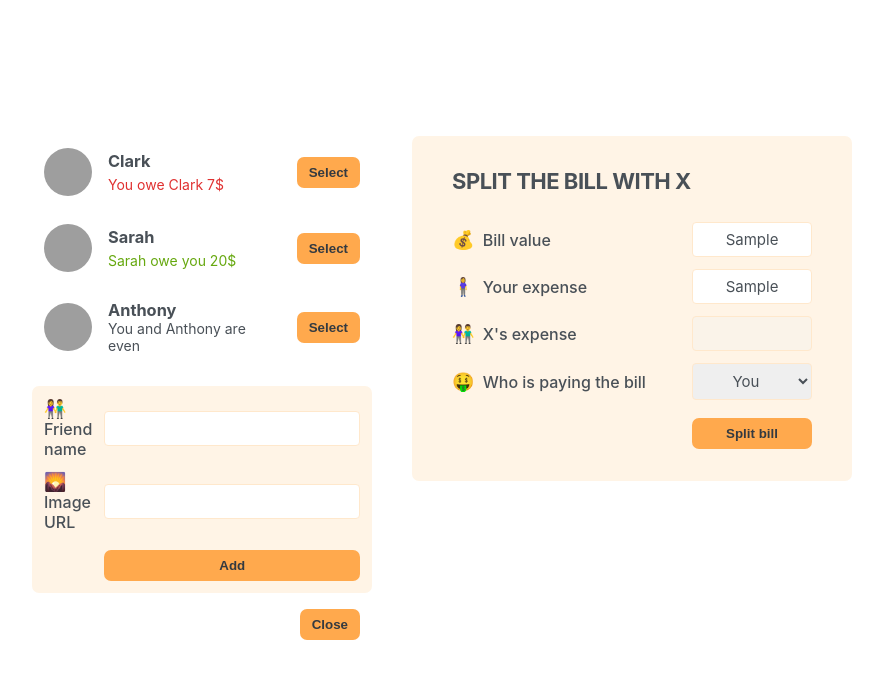
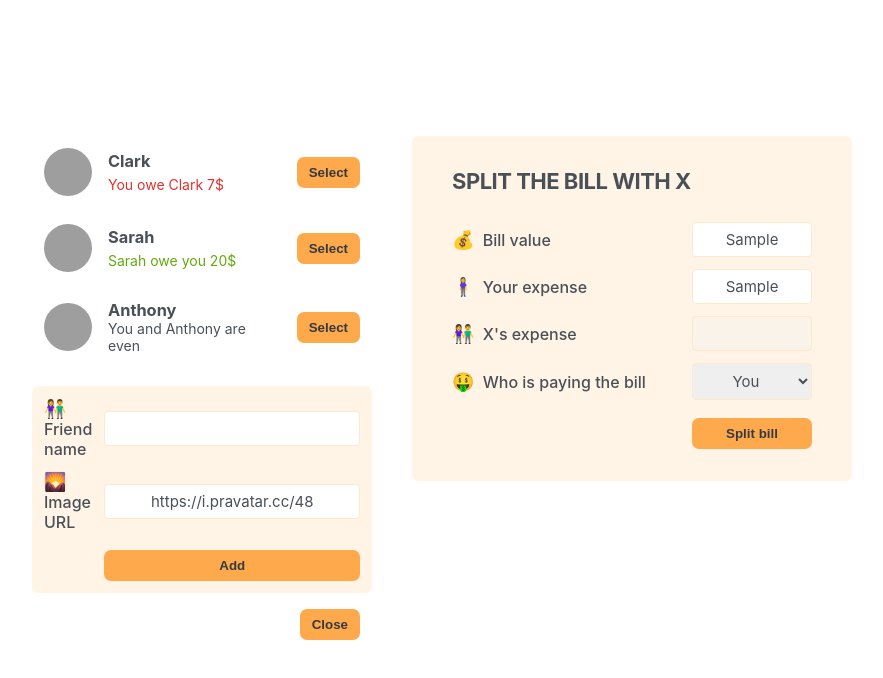
Before and after one commit to sureshcstha/06-eat-n-split, a React (Create React App) app: page / in a window 1280 px wide. Both pictures are taken after typing "Sample", "Sample" into the empty fields and a click on the button "Add friend". Shown: the top 678 px of the page, without its empty margins (198-1081 px from the left). Built offline with nearby package versions, Linux system fonts and the light colour scheme; grey boxes are pictures that could not be loaded.

Commit message:
adding a new friend

```diff
--- a/src/App.js
+++ b/src/App.js
@@ -26,17 +26,23 @@
 }
 
 export default function App() {
+  const [friends, setFriends] = useState(initialFriends);
   const [showAddFriend, setShowAddFriend] = useState(false);
 
   function handleShowAddFriend() {
     setShowAddFriend((show) => !show);
   }
 
+  function handleAddFriend(friend) {
+    setFriends(friends => [...friends, friend]);
+    setShowAddFriend(false);
+  }
+
   return (
     <div className="app">
       <div className="sidebar">
-        <FriendsList />
-        {showAddFriend && <FormAddFriend />}
+        <FriendsList friends={friends} />
+        {showAddFriend && <FormAddFriend onAddFriend={handleAddFriend} />}
         <Button onClick={handleShowAddFriend}>{ showAddFriend ? "Close" : "Add friend"}</Button>
       </div>
 
@@ -45,8 +51,7 @@
   );
 }
 
-function FriendsList() {
-  const friends = initialFriends;
+function FriendsList({ friends }) {
 
   return (
     <ul>
@@ -82,16 +87,40 @@
   );
 }
 
-function FormAddFriend() {
-  return <form className="form-add-friend">
+function FormAddFriend({onAddFriend}) {
+  const [name, setName] = useState('');
+  const [image, setImage] = useState("https://i.pravatar.cc/48");
+
+  function handleSubmit(e) {
+    e.preventDefault();
+
+    if(!name || !image) return;
+
+    const id = crypto.randomUUID();
+    const newFriend = {
+      id,
+      name,
+      image: `${image}?=${id}`,
+      balance: 0,
+    };
+
+    onAddFriend(newFriend);
+
+    setName('');
+    setImage("https://i.pravatar.cc/48");
+  }
+
+  return (
+  <form className="form-add-friend" onSubmit={handleSubmit}>
     <label>👫 Friend name</label>
-    <input type="text" />
+    <input type="text" value={name} onChange={(e) => setName(e.target.value)} />
 
     <label>🌄 Image URL</label>
-    <input type="text" />
+    <input type="text" value={image} onChange={(e) => setImage(e.target.value)} />
 
     <Button>Add</Button>
   </form>
+  );
 }
 
 function FormSplitBill() {
```
